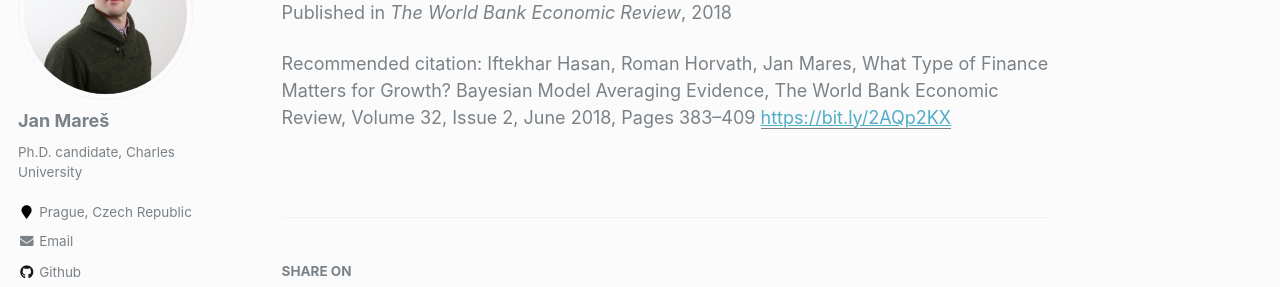
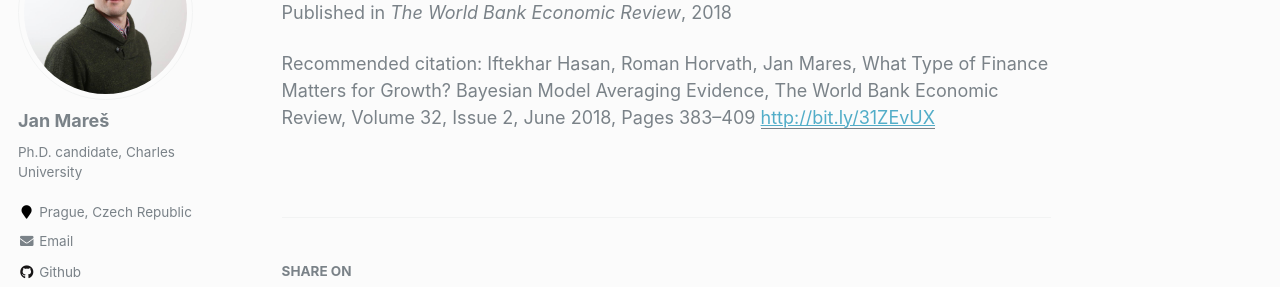
Before and after one commit to janxmares/janxmares.github.io, a Jekyll site: the page built from _publications/fingrowth.md, in a window 1280 px wide. Shown: the part 193-480 px from the top of the page. Built offline with Jekyll 4.4.1, drawn with Linux system fonts in a browser that asks for light colours; some web fonts are replaced; part of the change alters nothing that is shown.

Commit message:
shortened link edit

```diff
--- a/_publications/fingrowth.md
+++ b/_publications/fingrowth.md
@@ -4,6 +4,6 @@ collection: publications
 permalink: /publication/fingrowth
 date: 2018-10-01
 venue: 'The World Bank Economic Review'
-paperurl: 'https://bit.ly/2AQp2KX'
+paperurl: 'http://bit.ly/31ZEvUX'
 citation: 'Iftekhar Hasan, Roman Horvath, Jan Mares, What Type of Finance Matters for Growth? Bayesian Model Averaging Evidence, The World Bank Economic Review, Volume 32, Issue 2, June 2018, Pages 383–409'
 ---
```
